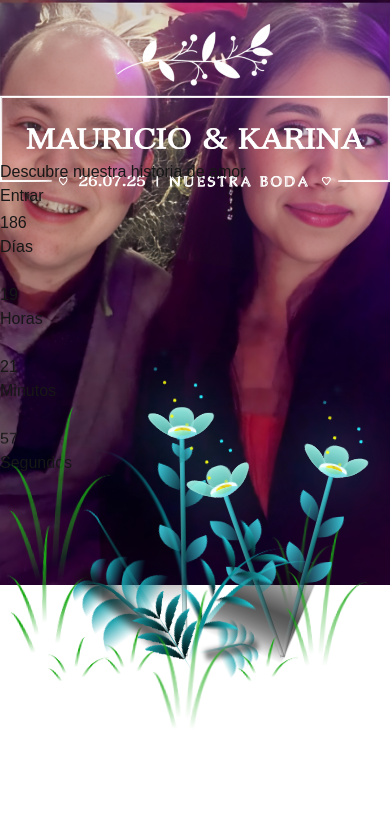
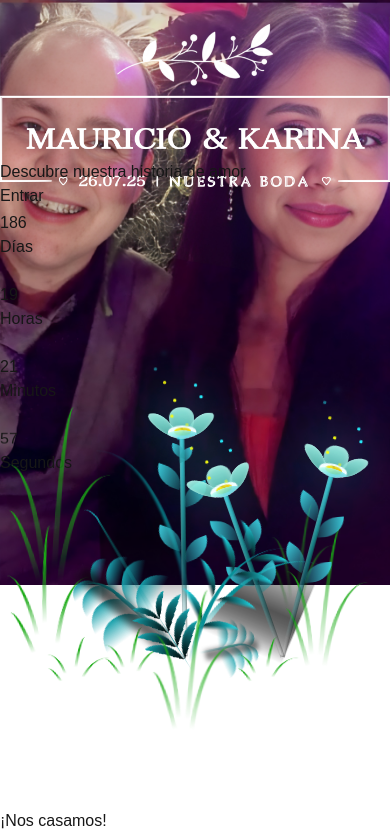
Before and after one commit to themau1111/wedding-invitation, a Next.js app: page / in a window 390 px wide. Shown: the top 836 px of the page. Built offline with nearby package versions, Linux system fonts and the light colour scheme; no server answers; the database is empty.

Commit message:
Inicializando proyecto

```diff
--- a/src/app/page.tsx
+++ b/src/app/page.tsx
@@ -12,6 +12,7 @@ import { motion } from "framer-motion";
 import Flowers from "@/components/Flowers";
 import Swal from "sweetalert2";
 import GoogleCalendar from "@/components/GoogleCalendar";
+import MyHeader from "@/components/header";
 
 type Attendee = {
   name: string;
@@ -367,65 +368,13 @@ export default function WeddingInvitation() {
 
         {/* Banner */}
         <LazyMotionWrapper>
-          <header
-            className="min-h-screen bg-cover bg-center relative text-white"
-            style={{
-              backgroundImage: "url(/foto-7.jpg)",
-              backgroundSize: "contain",
-              backgroundRepeat: "no-repeat",
-              backgroundPosition: "top",
-              backgroundColor: "#fff",
-            }}
-          >
-            {/* Reproductor de Música Compacto */}
-            <div className="absolute top-4 right-4 text-white rounded-lg flex items-center gap-2">
-              <button
-                onClick={togglePlayPause}
-                className=" text-black font-bold py-2 px-4 rounded bg-opacity-30 bg-black shadow-lg transition flex items-center gap-2"
-              >
-                {isPlaying ? (
-                  <>
-                    <PauseIcon className="h-6 w-6 text-black" />
-                  </>
-                ) : (
-                  <>
-                    <PlayIcon className="h-6 w-6 text-black" />
-                  </>
-                )}
-              </button>
-              <audio id="wedding-music" src="/music/mi-sol.mp3" loop></audio>
-            </div>
-
-            {/* Contenido */}
-            <div
-              className="absolute inset-0 flex flex-col justify-end items-center text-center"
-              style={{
-                height: "calc(100% - 150px)", // Ajusta este valor según la altura del reloj o márgenes necesarios
-              }}
-            >
-              {/* Superposición oscura */}
-              {/* Fecha con borde */}
-              <img
-                src="/mauykary.png"
-                alt="Foto Mau y Kary"
-                className="w-full max-h-[30%] object-contain"
-              />
-              <div
-                className="w-full bg-white text-black py-4"
-                style={{
-                  height: "150px", // Espacio reservado para el reloj
-                }}
-              >
-                <FlipClock />
-              </div>
-            </div>
-          </header>
+          <MyHeader togglePlayPause={togglePlayPause} />
         </LazyMotionWrapper>
 
         {/*Mensaje de invitacion*/}
         <LazyMotionWrapper>
           <div>
-            <h2 className="text-4xl font-serif text-center mt-16 mb-6 tracking-wider">
+            <h2 className="text-4xl font-serif text-center mt-40 mb-6 tracking-wider">
               ¡Nos casamos!
             </h2>
             <p className="text-lg font-sans text-center tracking-normal mb-1">
--- /dev/null
+++ b/src/components/header.tsx
@@ -0,0 +1,82 @@
+import { useEffect, useState } from "react";
+import { PauseIcon, PlayIcon } from "@heroicons/react/16/solid";
+import FlipClock from "./FlipClock";
+
+const MyHeader = (togglePlayPause: any) => {
+  const [backgroundHeight, setBackgroundHeight] = useState(0);
+  const [isPlaying, setIsPlaying] = useState(false);
+
+  useEffect(() => {
+    // Cargar la imagen y calcular su tamaño dinámico
+    const img = new Image();
+    img.src = "/foto-7.jpg";
+    img.onload = () => {
+      const aspectRatio = img.width / img.height;
+      const containerWidth = window.innerWidth;
+      const calculatedHeight = containerWidth / aspectRatio; // Altura proporcional
+      setBackgroundHeight(calculatedHeight);
+    };
+
+    // Actualizar tamaño al redimensionar ventana
+    const handleResize = () => {
+      const containerWidth = window.innerWidth;
+      const calculatedHeight = containerWidth / (img.width / img.height);
+      setBackgroundHeight(calculatedHeight);
+    };
+
+    window.addEventListener("resize", handleResize);
+    return () => window.removeEventListener("resize", handleResize);
+  }, []);
+
+  return (
+    <header
+      className="relative text-white"
+      style={{
+        height: `${backgroundHeight}px`, // La altura dinámica basada en el fondo
+        backgroundImage: "url(/foto-7.jpg)",
+        backgroundSize: "contain",
+        backgroundRepeat: "no-repeat",
+        backgroundPosition: "top",
+        backgroundColor: "#fff",
+        marginBottom: "14em",
+      }}
+    >
+      {/* Botón de audio */}
+      <div className="absolute top-4 right-4 text-white rounded-lg flex items-center gap-2">
+        <button
+          onClick={() => togglePlayPause}
+          className="text-black font-bold py-2 px-4 rounded bg-opacity-30 bg-black shadow-lg transition flex items-center gap-2"
+        >
+          {isPlaying ? (
+            <PauseIcon className="h-6 w-6 text-white" />
+          ) : (
+            <PlayIcon className="h-6 w-6 text-white" />
+          )}
+        </button>
+        <audio id="wedding-music" src="/music/mi-sol.mp3" loop></audio>
+      </div>
+
+      {/* Contenido */}
+      <div
+        className="absolute inset-0 flex flex-col justify-end items-center text-center mt-36 mb-36"
+        style={{
+          height: `${backgroundHeight}px`, // Asegurar que el contenido se alinee con el fondo
+        }}
+      >
+        {/* Imagen Mau y Kary */}
+        <img
+          src="/mauykary.png"
+          alt="Foto Mau y Kary"
+          className="w-full max-h-[30%] object-contain"
+        />
+
+        {/* Reloj */}
+        <div className="w-full bg-white text-black py-4">
+          <FlipClock />
+        </div>
+      </div>
+    </header>
+  );
+};
+
+export default MyHeader;
```
